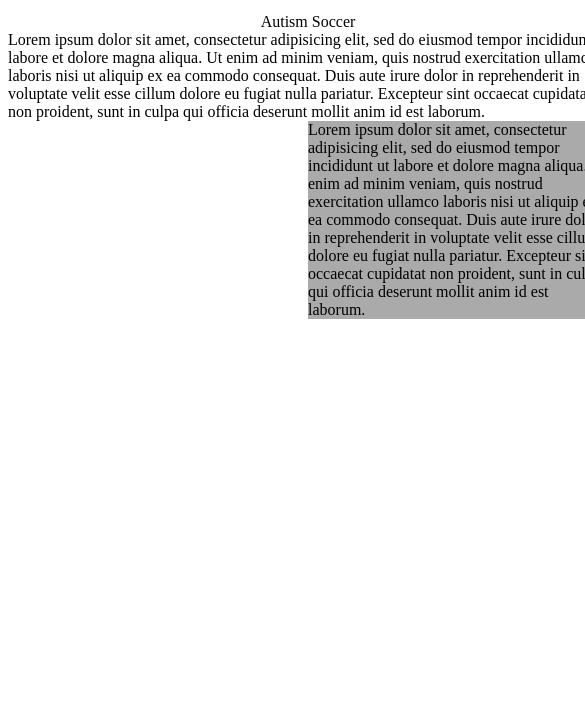
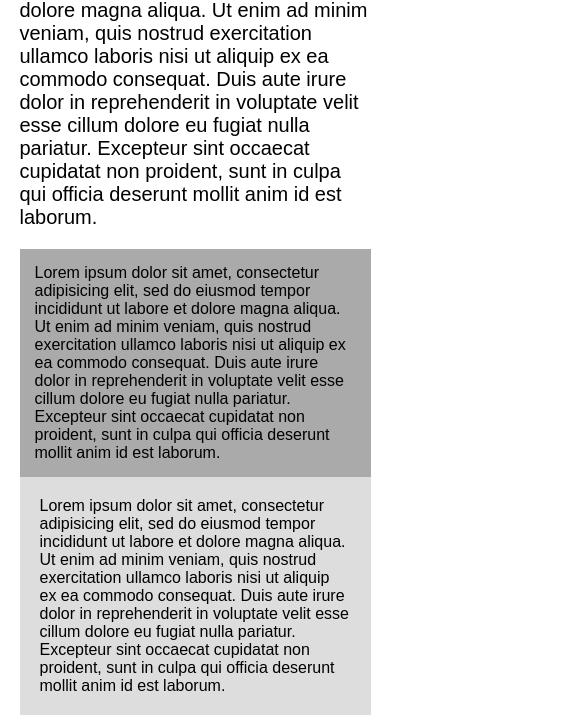
Before and after one commit to lizzareyes13/responsive_email, a website: page email.html in a window 390 px wide. Shown: the part 319-1044 px from the top of the page, 585 px wide, since content can reach past the window. Before the commit the page ends 844 px from the top, so only its background shows below. Drawn offline with Linux system fonts and the light colour scheme.

Commit message:
fixed width

```diff
--- a/email.html
+++ b/email.html
@@ -1,14 +1,32 @@
 <!DOCTYPE html>
 <html>
   <head>
+    <meta name="viewport" content="width=device-width, initial-scale=1">
+    <meta http-equiv="X-UA-Compatible" content="IE-edge">
     <meta charset="utf-8">
     <style type="text/css">
-    @media screen and (max-width) {
-      .responsive-table {
+    body {
+      padding: 0;
+      margin: 0;
+      font-family: sans-serif; }
+
+    @media screen and (max-width: 600px) {
+      table[class="responsive-table"] {
+        width: 100% !important;
+        padding: 10px 5%; }
+      table[class="responsive-table2"] {
         width: 100% !important; }
-      .responsive-image {
+      img[class="responsive-image"] {
         max-width: 100% !important;
-        height: auto !important; } }
+        height: auto !important; }
+      td[class="headline"] {
+        font-size: 36px !important;
+        background: #222222;
+        color: #ffffff;
+        padding-bottom: 20px; } }
+
+
+
     </style>
   </head>
   <body>
@@ -17,19 +35,19 @@
       <tr>
         <td align="center">
           <!-- 600px CONTAINER -->
-          <table width="600" cellspacing="0" cellpadding="0" class="responsive_table">
+          <table width="600" cellspacing="0" cellpadding="0" class="responsive-table">
             <tr>
               <td>
                 <img src="logo-AS-WS.png" width="600" height="300"/ class="responsive-image">
               </td>
             </tr>
             <tr>
-              <td align="center" style="font-size= 48px; padding-top: 20px;" class="headline">
+              <td align="center" style="font-size: 48px; padding-top: 20px;" class="headline">
                 Autism Soccer
               </td>
             </tr>
             <tr>
-              <td>
+              <td style="padding: 20px 0; font-size: 20px;">
                 Lorem ipsum dolor sit amet, consectetur adipisicing elit, sed do
                  eiusmod tempor incididunt ut labore et dolore magna aliqua. Ut
                  enim ad minim veniam, quis nostrud exercitation ullamco laboris
@@ -43,7 +61,7 @@
               <td>
                 <table width="300" align="right" cellspacing="0" cellpadding="0" border="0" class="responsive-table2">
                   <tr>
-                    <td bgcolor="#aaaaaa">
+                    <td bgcolor="#aaaaaa" style="padding: 15px;">
                       Lorem ipsum dolor sit amet, consectetur adipisicing elit,
                       sed do eiusmod tempor incididunt ut labore et dolore magna
                       aliqua. Ut enim ad minim veniam, quis nostrud exercitation
@@ -57,8 +75,15 @@
                 </table>
                 <table width="300" align="left" cellspacing="0" cellpadding="0" class="responsive-table2">
                   <tr>
-                    <td>
-
+                    <td bgcolor="#dddddd" style="padding:20px">
+                      Lorem ipsum dolor sit amet, consectetur adipisicing elit,
+                      sed do eiusmod tempor incididunt ut labore et dolore magna
+                      aliqua. Ut enim ad minim veniam, quis nostrud exercitation
+                      ullamco laboris nisi ut aliquip ex ea commodo consequat.
+                      Duis aute irure dolor in reprehenderit in voluptate velit
+                      esse cillum dolore eu fugiat nulla pariatur. Excepteur sint
+                      occaecat cupidatat non proident, sunt in culpa qui officia
+                      deserunt mollit anim id est laborum.
                     </td>
                   </tr>
                 </table>
--- a/email.sass
+++ b/email.sass
@@ -1,7 +1,16 @@
+body
+  padding: 0
+  margin: 0
+  font-family: sans-serif
+
 @media screen and (max-width: 600px)
-
   table[class="responsive-table"]
     width: 100% !important
+    padding: 10px 5%
+
+  table[class="responsive-table2"]
+    width: 100% !important
+
 
   img[class="responsive-image"]
     max-width: 100% !important
```
Also changed, not shown: email.css.
